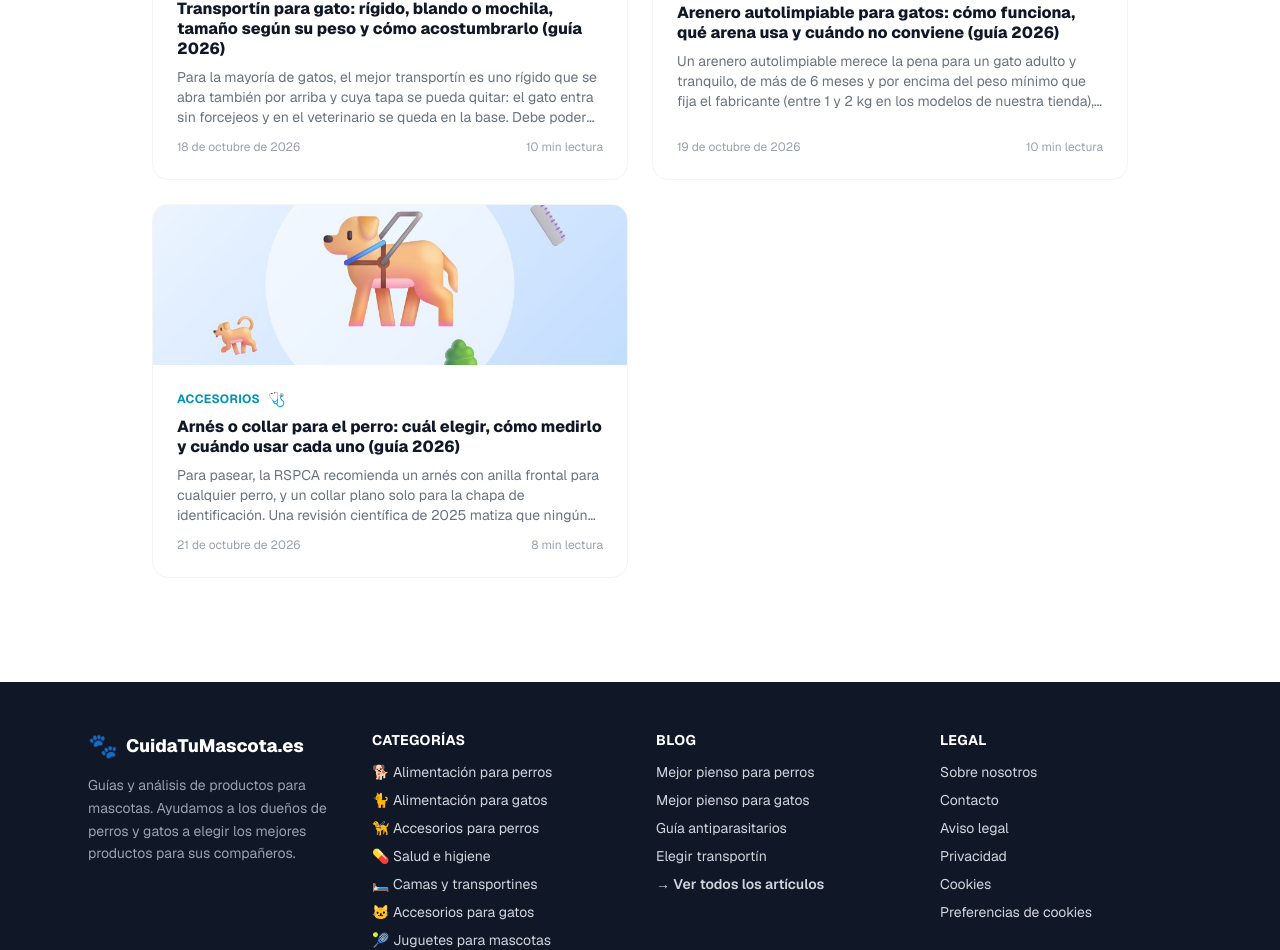
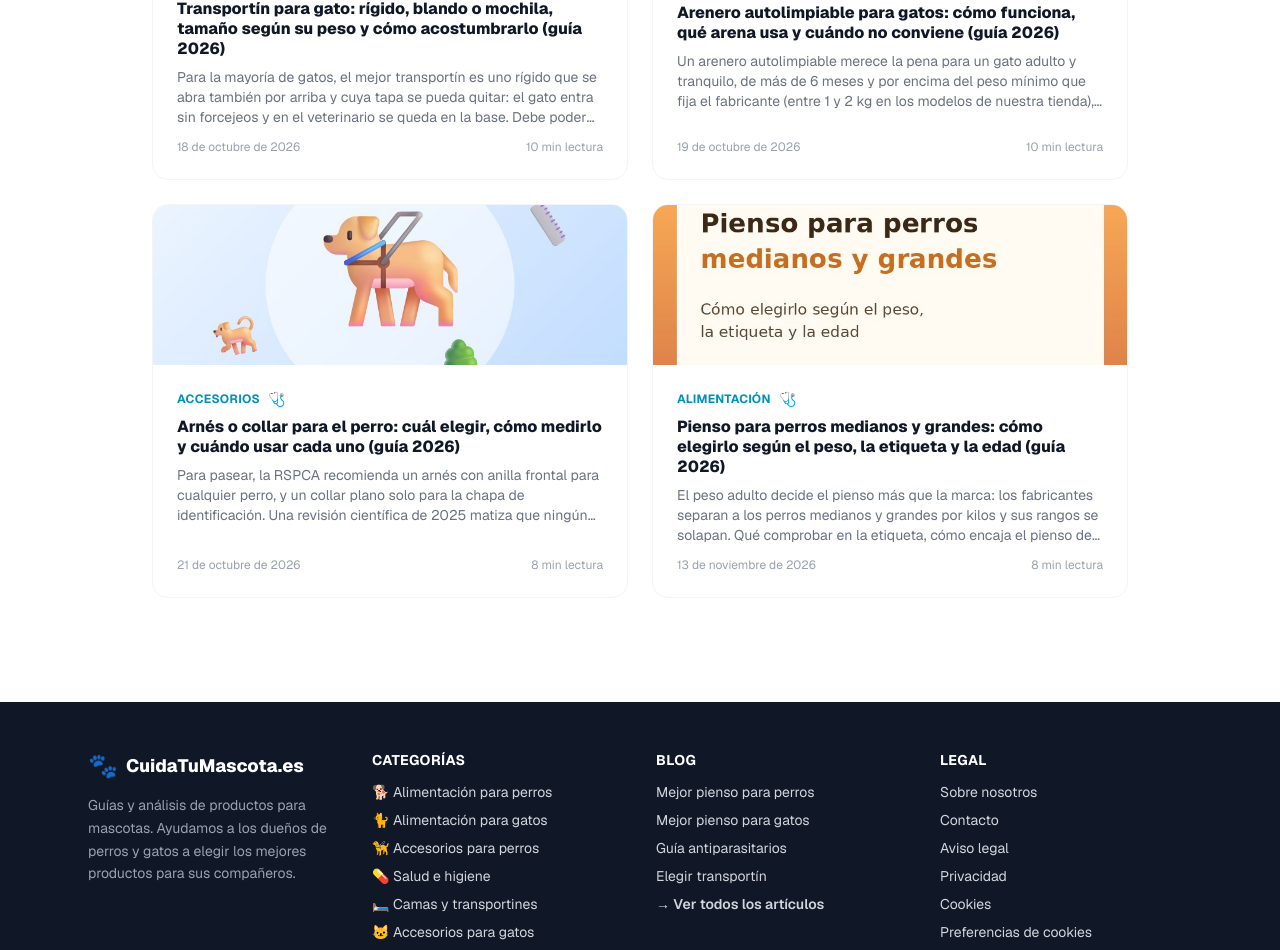
Before and after one commit to mktweb360/cuidatumascota, a Next.js app: page /blog in a window 1280 px wide. Shown: the part 10895-11845 px from the top of the page. Built offline with nearby package versions, Linux system fonts and the light colour scheme.

Commit message:
Guía nueva: pienso para perros medianos y grandes

```diff
--- a/data/posts.ts
+++ b/data/posts.ts
@@ -82,7 +82,7 @@ export const posts: Post[] = [
     readTime: 9,
     isHealth: true,
     relatedProducts: [],
-    relatedPosts: ["alimentacion-perros-guia-completa", "alimentacion-gatos-guia-propietarios", "mejor-pienso-perro-adulto-2025", "pienso-gato-adulto-comparativa"],
+    relatedPosts: ["alimentacion-perros-guia-completa", "alimentacion-gatos-guia-propietarios", "mejor-pienso-perro-adulto-2025", "pienso-gato-adulto-comparativa", "pienso-perros-medianos-grandes-como-elegir"],
   },
   {
     slug: "cuanto-ejercicio-necesita-un-perro-paseos-edad-raza",
@@ -266,7 +266,7 @@ export const posts: Post[] = [
     date: "2025-07-01",
     readTime: 9,
     relatedProducts: ["royal-canin-adult-maxi", "hills-science-plan-adult", "orijen-original-dog-11kg"],
-    relatedPosts: ["royal-canin-adult-maxi-analisis", "alimentacion-perros-guia-completa", "mejor-pienso-perro-2025"],
+    relatedPosts: ["royal-canin-adult-maxi-analisis", "alimentacion-perros-guia-completa", "mejor-pienso-perro-2025", "pienso-perros-medianos-grandes-como-elegir"],
     isHealth: true,
   },
   {
@@ -778,6 +778,21 @@ export const posts: Post[] = [
     isHealth: true,
     categoryCta: { href: "/tienda/accesorios-perros", text: "Ver arneses y accesorios de paseo para perros →" },
   },
+  {
+    slug: "pienso-perros-medianos-grandes-como-elegir",
+    title: "Pienso para perros medianos y grandes: cómo elegirlo según el peso, la etiqueta y la edad (guía 2026)",
+    seoTitle: "Pienso para perros medianos y grandes: cómo elegir",
+    metaDescription: "Cómo elegir pienso para un perro mediano o grande: rangos de peso de los fabricantes, qué mirar en la etiqueta según FEDIAF y WSAVA, pienso de pollo y cachorros.",
+    excerpt: "El peso adulto decide el pienso más que la marca: los fabricantes separan a los perros medianos y grandes por kilos y sus rangos se solapan. Qué comprobar en la etiqueta, cómo encaja el pienso de pollo y qué cambia en un cachorro de raza grande.",
+    category: "Alimentación",
+    date: "2026-11-13",
+    readTime: 8,
+    image: "/images/blog/pienso-perros-medianos-grandes-como-elegir.jpg",
+    relatedProducts: ["royal-canin-adult-maxi", "royal-canin-medium-adult-15kg", "advance-medium-adult-pollo-3kg", "purina-pro-plan-adult-medium-14kg", "purina-dog-chow-control-peso-14kg"],
+    relatedPosts: ["mejor-pienso-perro-adulto-2025", "mejor-pienso-cachorro-guia", "como-leer-etiqueta-pienso-perros-gatos", "alimentacion-perros-guia-completa"],
+    isHealth: true,
+    categoryCta: { href: "/tienda/alimentacion-perros", text: "Ver piensos para perros →" },
+  },
 ];
 
 export function getPostBySlug(slug: string): Post | undefined {
```
Also changed, not shown: app/blog/[slug]/page.tsx (+18 -0 lines), public/images/blog/pienso-perros-medianos-grandes-como-elegir.jpg (added).
